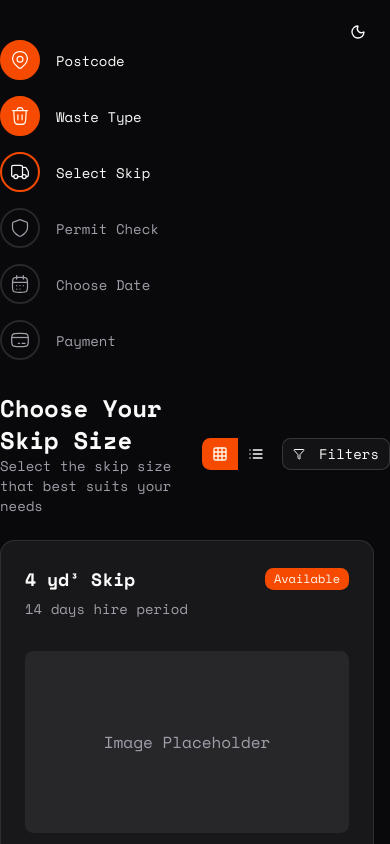
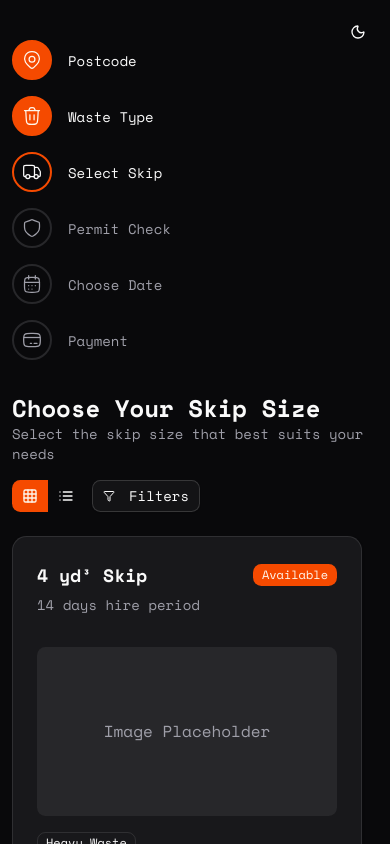
Before and after one commit to khabzcodes/wewantwaste, a Next.js app: page / in a window 390 px wide. Shown: the top 844 px of the page. Built offline with nearby package versions, Linux system fonts and the light colour scheme.

Commit message:
feat: enhance SkipsContent layout with improved spacing and responsive design

```diff
--- a/app/page.tsx
+++ b/app/page.tsx
@@ -11,16 +11,16 @@
 const SkipsContent = () => {
   const { filteredSkips, viewMode } = useSkips();
   return (
-    <div className='mx-auto w-full max-w-6xl py-10'>
+    <div className='mx-auto w-full max-w-6xl px-3 py-10'>
       <Stepper steps={stepsConfig} />
-      <div className='flex items-center justify-between'>
+      <div className='mb-6 flex flex-col gap-4 md:flex-row md:items-center md:justify-between'>
         <div className='flex flex-col'>
           <h1 className='text-2xl font-bold'>Choose Your Skip Size</h1>
           <p className='text-muted-foreground text-sm'>
             Select the skip size that best suits your needs
           </p>
         </div>
-        <div className='flex items-center gap-2'>
+        <div className='flex items-center gap-2 pr-4'>
           <ViewMode />
           <FilterSkips />
         </div>
```
